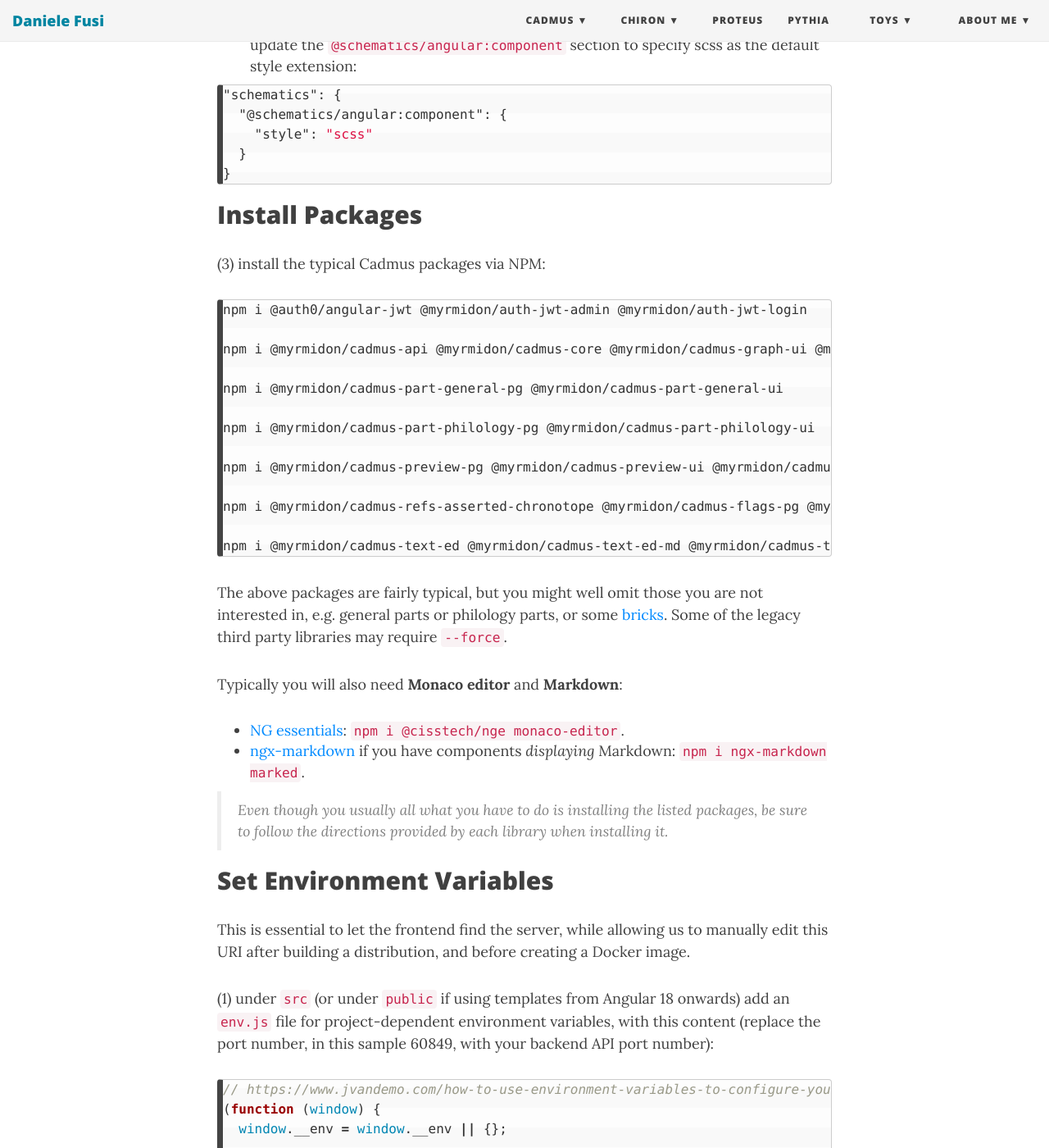
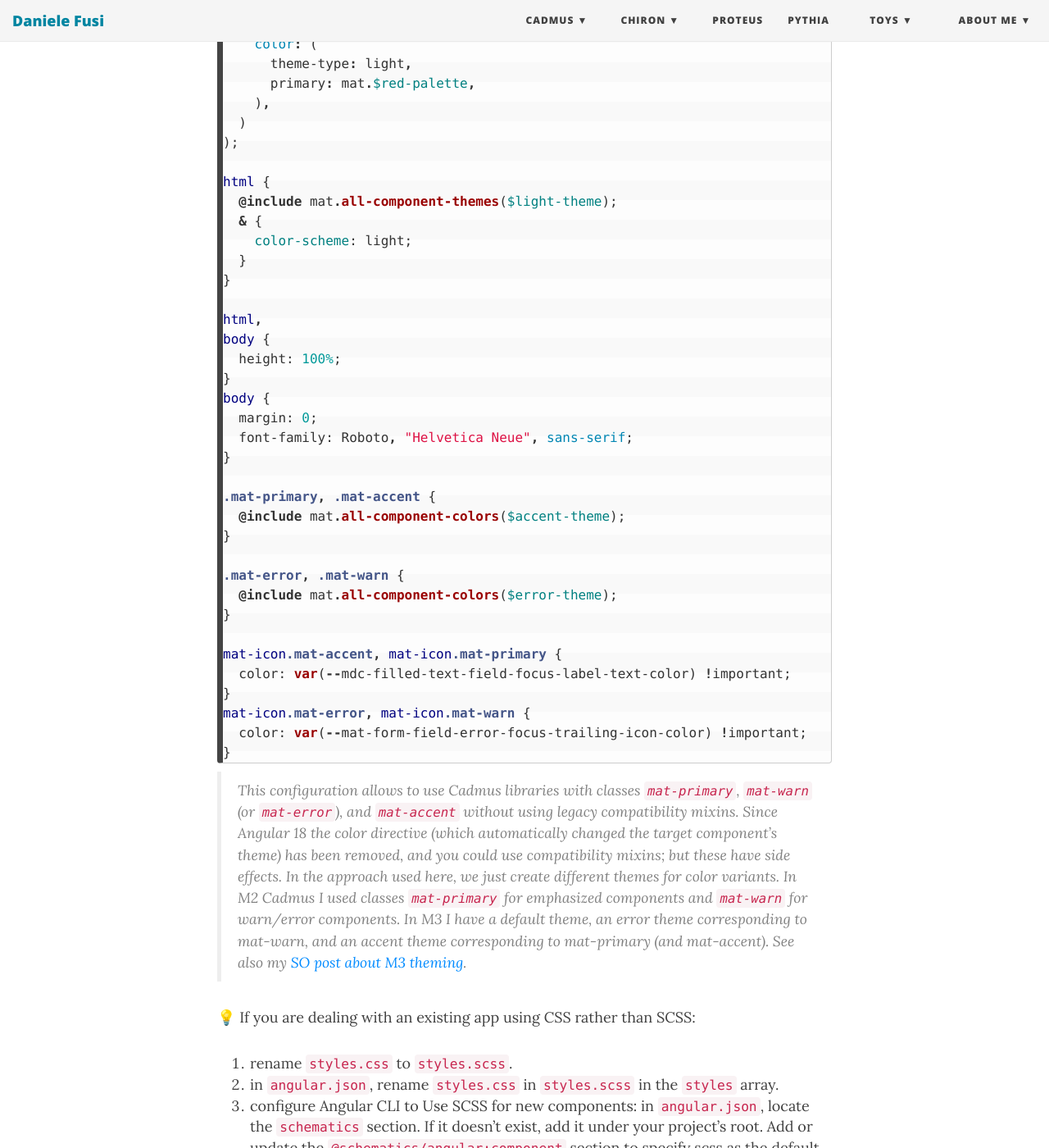
Before and after one commit to Myrmex/overview, a Jekyll site: the page built from cadmus/dev/frontend/app-setup.md, in a window 1280 px wide and 1400 px high, scrolled down 2253 px. Shown: the whole window at 82% size. Built offline with Jekyll 4.4.1, drawn with Linux system fonts in a browser that asks for light colours; nearby versions of some CDN libraries; some of the changed text lies outside the part shown.

Commit message:
Updates for M3

````diff
--- a/cadmus/dev/frontend/app-setup.md
+++ b/cadmus/dev/frontend/app-setup.md
@@ -38,14 +38,13 @@ ng add @angular/material
 ng add @angular/localize
 ```
 
-For Angular Material, pick the theme you prefer, answer Yes when prompted to setup global typography styles, and accept the default "Include and enable animations" option.
-
->The localization package is a development package which is required by some localization-ready components such as the authentication libraries (`@myrmidon/auth-jwt-*`). You can also just add the NPM package via `npm -i --save-dev @angular/localize`.
-
-(2) ensure to apply some [M3 theme](https://material.angular.io/guide/theming) in your app's `styles.scss`, like in this example:
+>For Angular Material, use a custom theme or pick the theme you prefer, answer Yes when prompted to setup global typography styles, and accept the default "Include and enable animations" option. After installing, be sure that there is no prebuilt Angular Material style set in `angular.json`. The localization package instead is a development package which is required by some localization-ready components such as the authentication libraries (`@myrmidon/auth-jwt-*`). You can also just add the NPM package via `npm -i --save-dev @angular/localize`.
+
+(2) ensure to apply some [M3 theme](https://material.angular.io/guide/theming) in your app's `styles.scss`:
 
 ```scss
 @use "@angular/material" as mat;
+@import "preview-styles.css";
 
 @include mat.core();
 
@@ -53,15 +52,62 @@ $light-theme: mat.define-theme(
   (
     color: (
       theme-type: light,
-      primary: mat.$azure-palette,
+      primary: mat.$blue-palette,
     ),
   )
 );
 
+$accent-theme: mat.define-theme(
+  (
+    color: (
+      theme-type: light,
+      primary: mat.$violet-palette,
+    ),
+  )
+);
+
+$error-theme: mat.define-theme(
+  (
+    color: (
+      theme-type: light,
+      primary: mat.$red-palette,
+    ),
+  )
+);
+
 html {
   @include mat.all-component-themes($light-theme);
-}
-```
+  & {
+    color-scheme: light;
+  }
+}
+
+html,
+body {
+  height: 100%;
+}
+body {
+  margin: 0;
+  font-family: Roboto, "Helvetica Neue", sans-serif;
+}
+
+.mat-primary, .mat-accent {
+  @include mat.all-component-colors($accent-theme);
+}
+
+.mat-error, .mat-warn {
+  @include mat.all-component-colors($error-theme);
+}
+
+mat-icon.mat-accent, mat-icon.mat-primary {
+  color: var(--mdc-filled-text-field-focus-label-text-color) !important;
+}
+mat-icon.mat-error, mat-icon.mat-warn {
+  color: var(--mat-form-field-error-focus-trailing-icon-color) !important;
+}
+```
+
+>This configuration allows to use Cadmus libraries with classes `mat-primary`, `mat-warn` (or `mat-error`), and `mat-accent` without using legacy compatibility mixins. Since Angular 18 the color directive (which automatically changed the target component's theme) has been removed, and you could use compatibility mixins; but these have side effects. In the approach used here, we just create different themes for color variants. In M2 Cadmus I used classes `mat-primary` for emphasized components and `mat-warn` for warn/error components. In M3 I have a default theme, an error theme corresponding to mat-warn, and an accent theme corresponding to mat-primary (and mat-accent). See also my [SO post about M3 theming](https://stackoverflow.com/questions/79230742/proper-angular-material-v3-theming).
 
 💡 If you are dealing with an existing app using CSS rather than SCSS:
 
````
Also changed, not shown: cadmus/dev/backend/api.md (+5 -1 lines).
